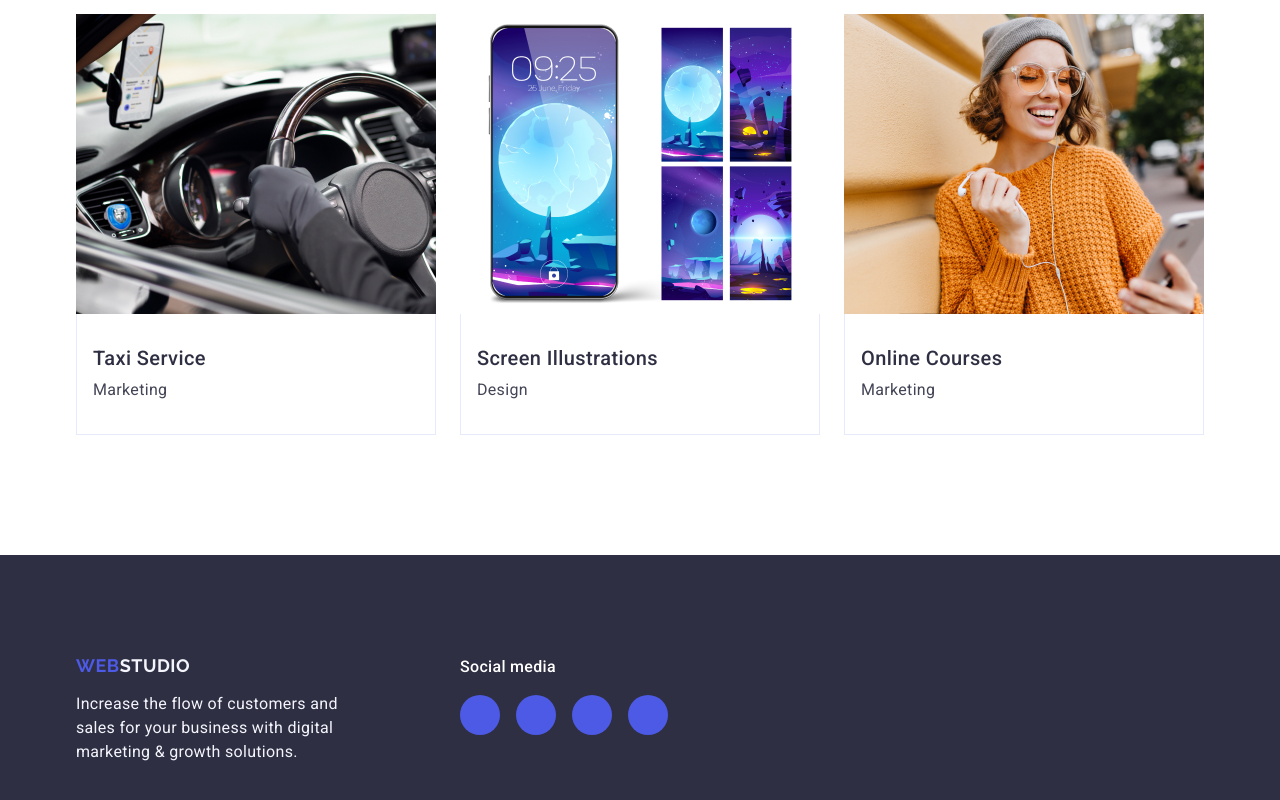
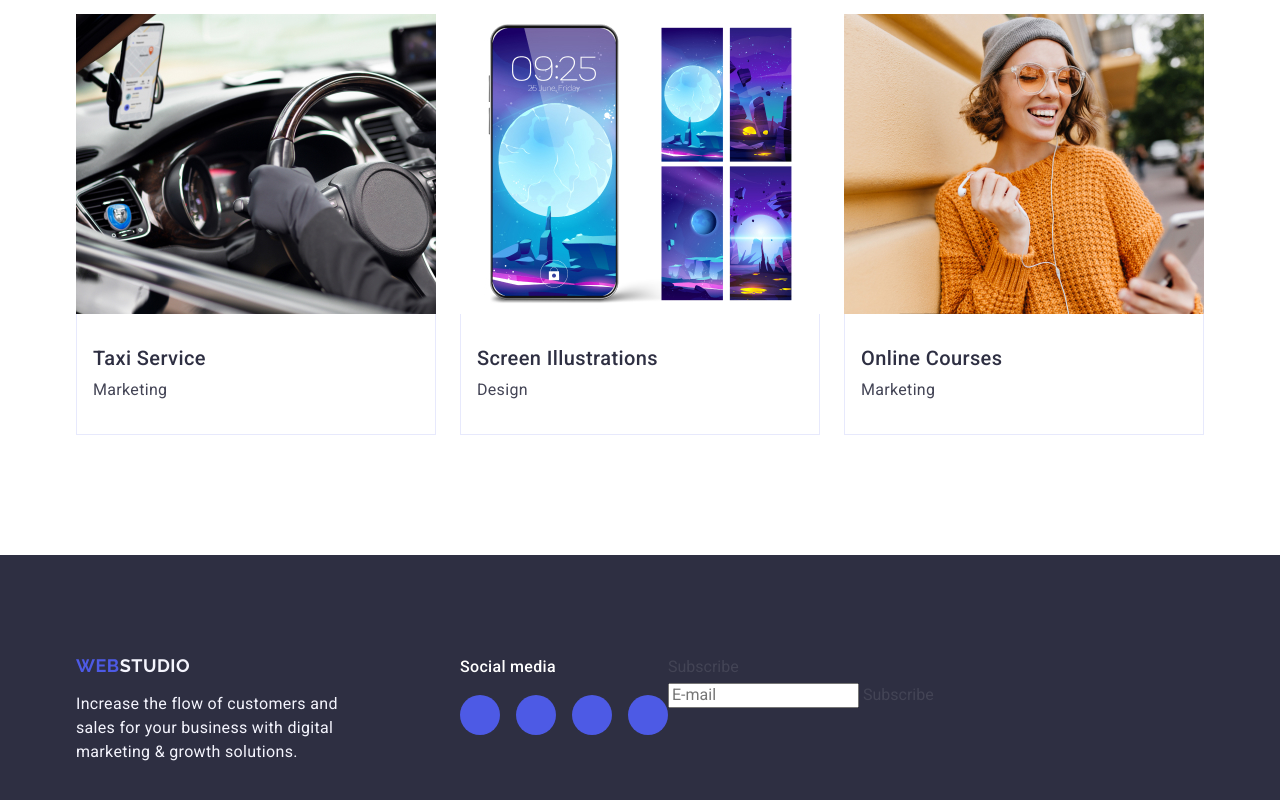
Before and after one commit to az25-boop/goit-markup-hw-05, a plain HTML site: page index.html in a window 1280 px wide. Shown: the part 2628-3428 px from the top of the page. Drawn offline with nearby package versions, Linux system fonts and the light colour scheme.

Commit message:
subcribe

```diff
--- a/css/styles.css
+++ b/css/styles.css
@@ -449,3 +449,20 @@ ul {
   letter-spacing: 0.02em;
   max-width: 264px;
 }
+
+/* subcribe */
+
+.subscribe-container {
+}
+.subscribe-title {
+}
+.subscribe-form {
+}
+.subscribe-label {
+}
+.subscribe-input {
+}
+.subscribe-button {
+}
+.subscribe-icon {
+}
--- a/index.html
+++ b/index.html
@@ -469,6 +469,25 @@
             </li>
           </ul>
         </div>
+        <div class="subscribe-container">
+          <p class="subscribe-title">Subscribe</p>
+          <form class="subscribe-form">
+            <label class="subscribe-label" for="">
+              <input
+              type="email"
+              name="email"
+              id="email"
+              placeholder="E-mail"
+              class="subscribe-input"
+              />
+            </label>
+            <buton class="subscribe-button" type="submit">Subscribe
+              <svg class="subscribe-icon" width="24" height="24">
+                <use href=""></use>
+              </svg>
+            </buton>
+          </form>
+        </div>
       </div>
     </footer>
   </body>
```
